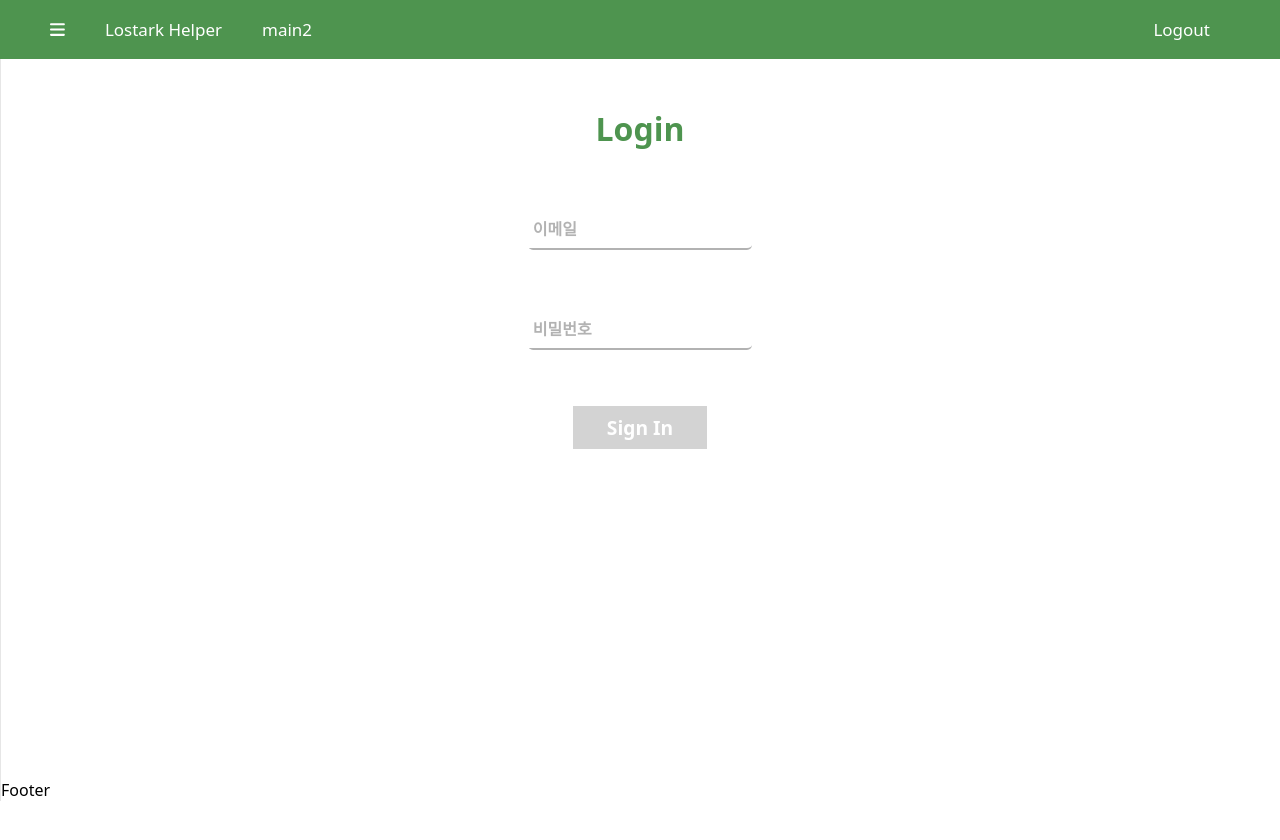
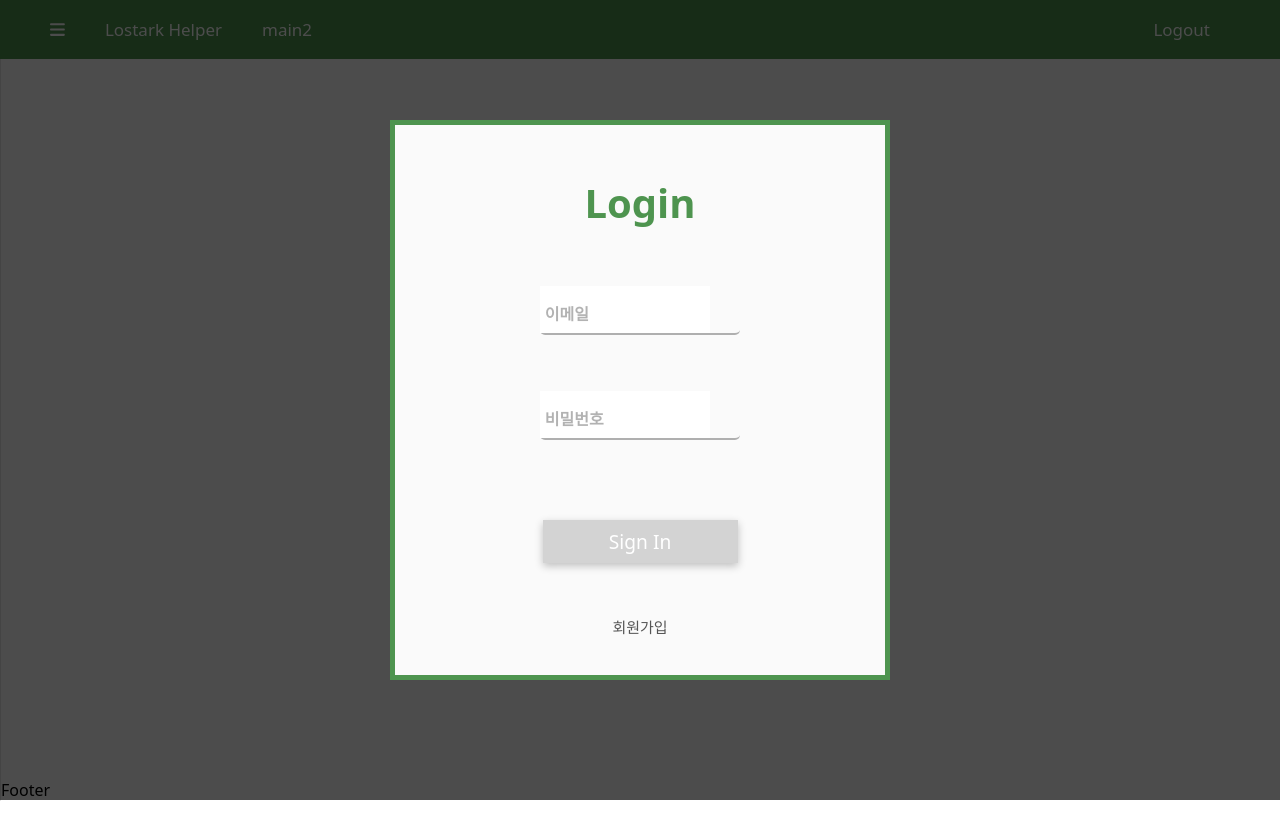
Before and after one commit to run3go/lostark-helper, a React (Create React App) app in the folder client/: page /login in a window 1280 px wide. Shown: the top 840 px of the page. After the commit the page ends 801 px from the top, so only its background shows below. Built offline with nearby package versions, Linux system fonts and the light colour scheme; no server answers.

Commit message:
style: login/RegisterPage

```diff
--- a/client/src/components/App.js
+++ b/client/src/components/App.js
@@ -6,7 +6,6 @@ import Auth from "../hoc/auth";
 import TopBar from "./TopBar/TopBar";
 import SideBar from "./SideBar/SideBar";
 import Footer from "./Footer/Footer";
-import LandingPage from "../pages/LandingPage/LandingPage";
 import LoginPage from "../pages/LoginPage/LoginPage";
 import RegisterPage from "../pages/RegisterPage/RegisterPage";
 import TodayPage from "../pages/Today.page/TodayPage";
@@ -16,7 +15,6 @@ import TodoPage from "../pages/TodoPage/TodoPage";
 
 export default function App() {
   const sideNavBarRef = useRef();
-  const AuthLandingPage = Auth(LandingPage, null);
   const AuthLoginPage = Auth(LoginPage, false);
   const AuthRegisterPage = Auth(RegisterPage, false);
   const AuthTodayPage = Auth(TodayPage, true);
@@ -42,10 +40,9 @@ export default function App() {
             }}
           >
             <Routes>
-              <Route exact path="/" element={<AuthLandingPage />} />
               <Route exact path="/login" element={<AuthLoginPage />} />
               <Route exact path="/register" element={<AuthRegisterPage />} />
-              <Route exact path="/todo/all" element={<AutoTodoPage />} />
+              <Route exact path="/" element={<AutoTodoPage />} />
               <Route exact path="/todo/today" element={<AuthTodayPage />} />
               <Route exact path="/todo/week" element={<AuthWeekPage />} />
               <Route exact path="/todo/region" element={<AuthRegionPage />} />
--- a/client/src/pages/LandingPage/LandingPage.js
+++ /dev/null
@@ -1,7 +0,0 @@
-import React from "react";
-
-function LandingPage() {
-  return <div className="menu">LandingPage</div>;
-}
-
-export default LandingPage;
--- a/client/src/pages/LoginPage/LoginPage.js
+++ b/client/src/pages/LoginPage/LoginPage.js
@@ -1,6 +1,6 @@
 import React, { useState } from "react";
 import { useDispatch } from "react-redux";
-import { useNavigate } from "react-router-dom";
+import { Link, useNavigate } from "react-router-dom";
 import { loginUser } from "../../_reducers/userSlice";
 import styles from "./LoginPage.module.scss";
 
@@ -39,19 +39,20 @@ function LoginPage() {
   };
 
   return (
+    <div className={styles["overlay"]}>
       <div className={styles["container"]}>
         <h1>Login</h1>
-      <form className={styles["register-form"]}>
-        <div className={styles["register-form__input-box"]}>
+        <form className={styles["login-form"]}>
+          <div className={styles["login-form__input-box"]}>
             <span
-            className={`${styles["register-form__text"]} ${
-              Email ? styles["register-form__text--focus-out"] : null
+              className={`${styles["login-form__text"]} ${
+                Email ? styles["login-form__text--focus-out"] : null
               }`}
             >
               이메일
             </span>
             <input
-            className={styles["register-form__input-field"]}
+              className={styles["login-form__input-field"]}
               id="email"
               type="email"
               value={Email}
@@ -59,16 +60,16 @@ function LoginPage() {
             />
           </div>
 
-        <div className={styles["register-form__input-box"]}>
+          <div className={styles["login-form__input-box"]}>
             <span
-            className={`${styles["register-form__text"]} ${
-              Password ? styles["register-form__text--focus-out"] : null
+              className={`${styles["login-form__text"]} ${
+                Password ? styles["login-form__text--focus-out"] : null
               }`}
             >
               비밀번호
             </span>
             <input
-            className={styles["register-form__input-field"]}
+              className={styles["login-form__input-field"]}
               id="password"
               type="password"
               value={Password}
@@ -77,13 +78,17 @@ function LoginPage() {
           </div>
 
           <button
-          className={styles["register-form__submit-button"]}
+            className={styles["login-form__submit-button"]}
             onClick={handleSubmit}
             disabled={!(Email && Password)}
           >
             Sign In
           </button>
         </form>
+        <Link className={styles["link-btn"]} to="/register">
+          회원가입
+        </Link>
+      </div>
     </div>
   );
 }
--- a/client/src/pages/LoginPage/LoginPage.module.scss
+++ b/client/src/pages/LoginPage/LoginPage.module.scss
@@ -1 +1,137 @@
-@import "../RegisterPage/RegisterPage.module";
+@import "../../styles/common.scss";
+
+@mixin btn-disabled($abledBackground, $disabledBackground, $color: #fff) {
+  color: $color;
+  background: $abledBackground;
+  cursor: pointer;
+
+  &:disabled {
+    background: $disabledBackground;
+    cursor: default;
+  }
+}
+.overlay {
+  position: fixed;
+  top: 0;
+  bottom: 0;
+  left: 0;
+  right: 0;
+  z-index: 2;
+  background: rgba(0, 0, 0, 0.7);
+  .container {
+    border: 5px solid $color-main;
+    position: absolute;
+    left: 50%;
+    top: 50%;
+    background: rgb(250, 250, 250);
+    transform: translate(-50%, -50%);
+    padding: 50px;
+    width: 500px;
+    height: 70%;
+
+    h1 {
+      display: block;
+      font-size: 40px;
+      color: $color-main;
+      font-weight: bold;
+      text-align: center;
+    }
+
+    .login-form {
+      display: flex;
+      flex-direction: column;
+
+      &__input-box {
+        position: relative;
+        margin: 3.5rem auto 0 auto;
+        box-sizing: border-box;
+        width: 200px;
+        border: none;
+        border-bottom: 2px solid rgba(0, 0, 0, 0.3);
+        border-radius: 5px;
+
+        &__icon {
+          position: absolute;
+          top: 50%;
+          right: 0.8rem;
+          transform: translateY(-50%) scale(1.2);
+          &.unchecked {
+            color: red;
+          }
+
+          &.checked {
+            color: blueviolet;
+          }
+        }
+      }
+
+      &__text {
+        position: absolute;
+        bottom: 0.5rem;
+        left: 0.3rem;
+        font-size: 1rem;
+        font-weight: bold;
+        color: rgba(0, 0, 0, 0.3);
+        transition: all ease 0.3s;
+        pointer-events: none;
+
+        &:focus-within .register-form__text,
+        &--focus-out {
+          top: -0.4rem;
+          left: 0.2rem;
+          font-size: 0.8rem;
+          color: $color-main;
+        }
+      }
+
+      &__input-field {
+        border: none;
+        width: 85%;
+        padding: 1rem 0 0.5rem 0.3rem;
+        font-size: 17px;
+
+        &:focus {
+          outline: none;
+        }
+      }
+
+      &__req-msg {
+        position: absolute;
+        bottom: -1.5rem;
+        left: 0;
+        margin-top: 0.5rem;
+        width: 21rem;
+        font-size: 0.8rem;
+
+        &--success {
+          color: green;
+        }
+
+        &--false {
+          color: red;
+        }
+      }
+
+      &__submit-button {
+        padding: 8px 5px;
+        margin: 5rem auto 3rem auto;
+        width: 50%;
+        font-size: 1.2rem;
+        box-shadow: rgba(0, 0, 0, 0.24) 0px 3px 8px;
+        @include btn-disabled($color-main, #d3d3d3);
+      }
+    }
+    .link-btn {
+      display: block;
+      padding: 5px;
+      text-align: center;
+      color: #555;
+      font-size: 15px;
+      &:hover {
+        color: #000;
+        font-weight: bold;
+        text-decoration: underline;
+      }
+    }
+  }
+}
--- a/client/src/pages/RegisterPage/RegisterPage.js
+++ b/client/src/pages/RegisterPage/RegisterPage.js
@@ -1,6 +1,6 @@
 import React, { useState } from "react";
 import { useDispatch } from "react-redux";
-import { useNavigate } from "react-router-dom";
+import { Link, useNavigate } from "react-router-dom";
 import { FaTimesCircle, FaCheckCircle } from "react-icons/fa";
 import { registerUser } from "../../_reducers/userSlice";
 import { USER_SERVER } from "../../components/Config";
@@ -125,6 +125,7 @@ function RegisterPage() {
   };
 
   return (
+    <div className={styles["overlay"]}>
       <div className={styles["container"]}>
         <h1>Register</h1>
         <form className={styles["register-form"]}>
@@ -192,7 +193,9 @@ function RegisterPage() {
           <div className={styles["register-form__input-box"]}>
             <span
               className={`${styles["register-form__text"]} ${
-              PasswordConfirm ? styles["register-form__text--focus-out"] : null
+                PasswordConfirm
+                  ? styles["register-form__text--focus-out"]
+                  : null
               }`}
             >
               비밀번호 확인
@@ -219,11 +222,17 @@ function RegisterPage() {
           <button
             className={styles["register-form__submit-button"]}
             onClick={handleSubmit}
-          disabled={!(IsEmail && IsPassword && IsPasswordConfirm && CheckEmail)}
+            disabled={
+              !(IsEmail && IsPassword && IsPasswordConfirm && CheckEmail)
+            }
           >
             Sign Up
           </button>
         </form>
+        <Link className={styles["link-btn"]} to="/login">
+          로그인
+        </Link>
+      </div>
     </div>
   );
 }
--- a/client/src/pages/RegisterPage/RegisterPage.module.scss
+++ b/client/src/pages/RegisterPage/RegisterPage.module.scss
@@ -10,18 +10,28 @@
     cursor: default;
   }
 }
-
+.overlay {
+  position: fixed;
+  top: 0;
+  bottom: 0;
+  left: 0;
+  right: 0;
+  z-index: 2;
+  background: rgba(0, 0, 0, 0.7);
   .container {
+    border: 5px solid $color-main;
     position: absolute;
     left: 50%;
-  transform: translate(-50%);
-  padding: 3rem;
-  width: 20rem;
-  height: 100%;
+    top: 50%;
+    background: rgb(250, 250, 250);
+    transform: translate(-50%, -50%);
+    padding: 50px;
+    width: 500px;
+    height: 70%;
 
     h1 {
       display: block;
-    font-size: 2rem;
+      font-size: 40px;
       color: $color-main;
       font-weight: bold;
       text-align: center;
@@ -33,8 +43,9 @@
 
       &__input-box {
         position: relative;
-      margin-top: 3.5rem;
+        margin: 2rem auto 0 auto;
         box-sizing: border-box;
+        width: 200px;
         border: none;
         border-bottom: 2px solid rgba(0, 0, 0, 0.3);
         border-radius: 5px;
@@ -77,6 +88,7 @@
         border: none;
         width: 85%;
         padding: 1rem 0 0.5rem 0.3rem;
+        font-size: 17px;
 
         &:focus {
           outline: none;
@@ -113,12 +125,25 @@
 
       &__submit-button {
         padding: 8px 5px;
-      margin: 3.5rem auto;
-      width: 60%;
-      font-weight: bold;
+        margin: 3rem auto;
+        width: 50%;
         font-size: 1.2rem;
+        box-shadow: rgba(0, 0, 0, 0.24) 0px 3px 8px;
 
         @include btn-disabled($color-main, #d3d3d3);
       }
     }
   }
+  .link-btn {
+    display: block;
+    padding: 5px;
+    text-align: center;
+    color: #555;
+    font-size: 15px;
+    &:hover {
+      color: #000;
+      font-weight: bold;
+      text-decoration: underline;
+    }
+  }
+}
```
Also changed, not shown: client/src/pages/MainPage.js (added, +47 -0 lines). Lines whose indentation alone changed are shown as unchanged.
